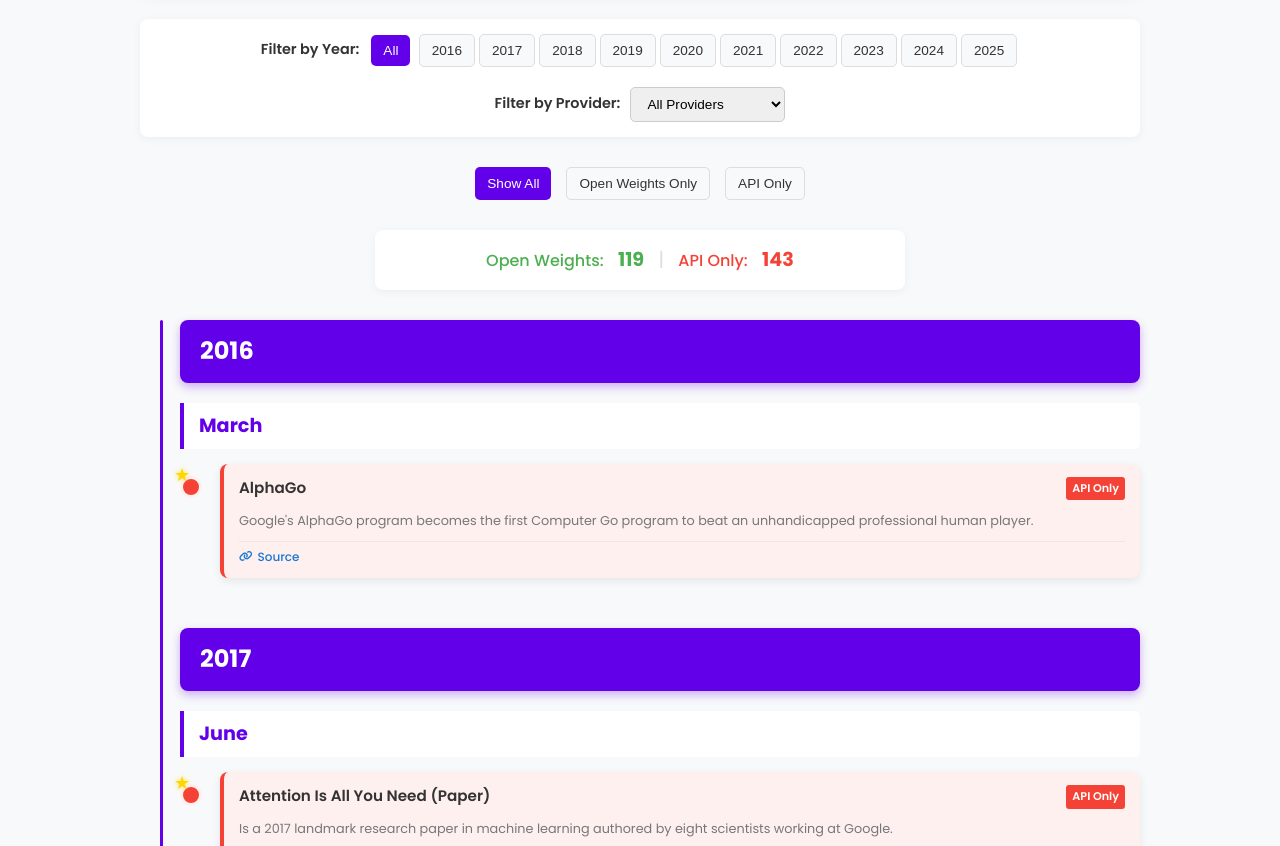
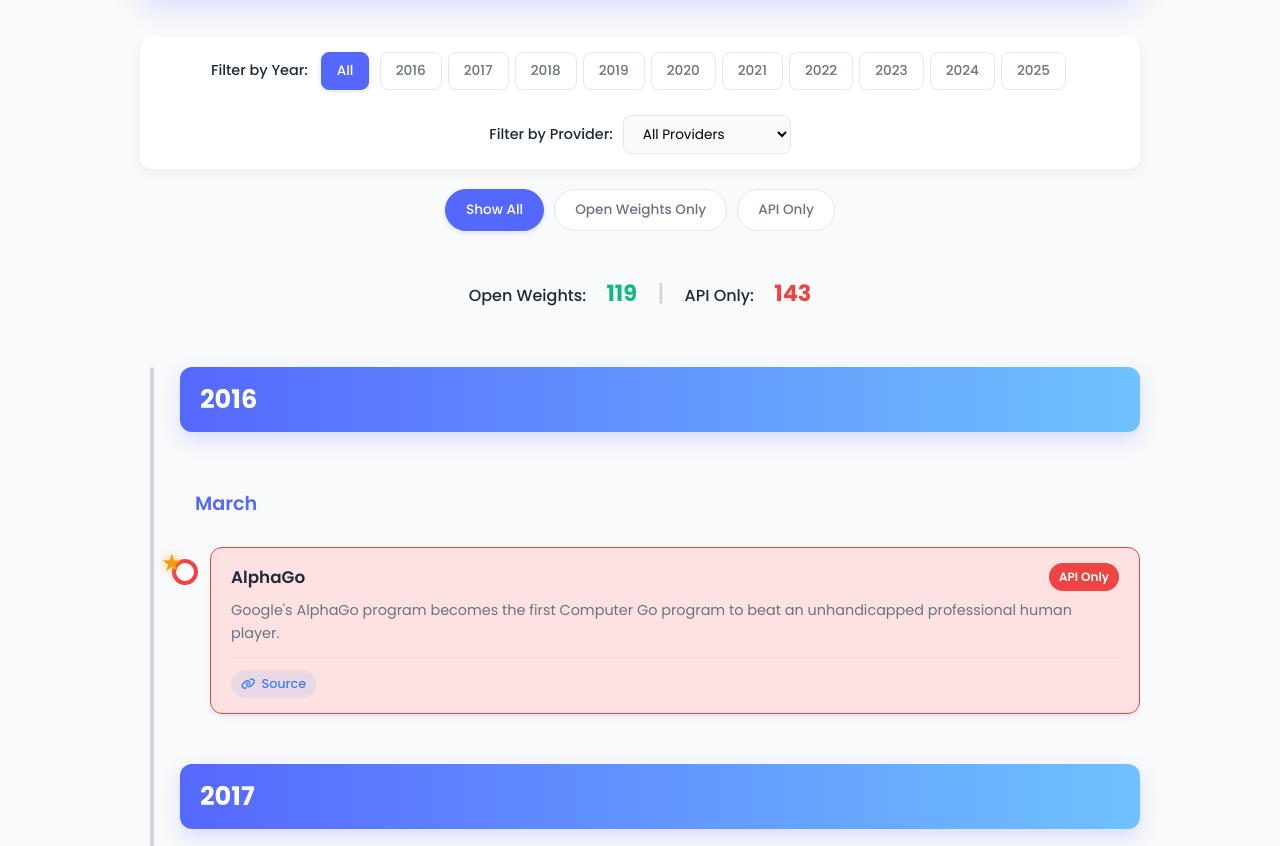
Before and after one commit to Railfree/Railfree.github.io, a plain HTML site: page index.html in a window 1280 px wide. Shown: the part 305-1151 px from the top of the page. Drawn offline with Linux system fonts and the light colour scheme.

Commit message:
Update index.html
New look and dark mode

```diff
--- a/index.html
+++ b/index.html
@@ -8,18 +8,20 @@
   <link rel="stylesheet" href="https://cdnjs.cloudflare.com/ajax/libs/font-awesome/6.0.0/css/all.min.css"> <!-- For icons -->
   <style>
     :root {
-      --primary-color: #6200ea;
-      --secondary-color: #03dac6;
-      --background-color: #f8f9fa;
+      --primary-color: #5568FE;
+      --secondary-color: #6FC2FF;
+      --background-color: #f9fafb;
       --card-background: #ffffff;
-      --text-color: #333;
-      --muted-text-color: #777;
-      --open-source-bg: #e8f5e9;
-      --open-source-border: #4caf50;
-      --api-only-bg: #fff0f0;
-      --api-only-border: #f44336;
-      --special-color: #ffd700;
-      --link-color: #1976d2; /* Blue for links */
+      --text-color: #1f2937;
+      --muted-text-color: #6b7280;
+
+      --open-source-bg: #ecfdf5;
+      --open-source-border: #10b981;
+      --api-only-bg: #fee2e2;
+      --api-only-border: #ef4444;
+
+      --special-color: #f59e0b;
+      --link-color: #3b82f6;
     }
 
     body {
@@ -29,6 +31,8 @@
       margin: 0;
       padding: 0;
       line-height: 1.6;
+      -webkit-font-smoothing: antialiased;
+      -moz-osx-font-smoothing: grayscale;
     }
 
     .container {
@@ -39,21 +43,24 @@
 
     .hero-section {
       text-align: center;
-      padding: 40px 20px;
-      background-color: var(--primary-color);
+      padding: 50px 20px;
+      background: linear-gradient(135deg, var(--primary-color), var(--secondary-color));
       color: white;
-      border-radius: 8px;
-      margin-bottom: 30px;
-      box-shadow: 0 4px 15px rgba(0, 0, 0, 0.1);
+      border-radius: 16px;
+      margin-bottom: 40px;
+      box-shadow: 0 10px 30px rgba(85, 104, 254, 0.2);
     }
     .hero-section h1 {
       margin: 0;
-      font-size: 2.2em;
+      font-size: 2.5em;
       font-weight: 700;
+      text-shadow: 0 2px 4px rgba(0,0,0,0.1);
     }
     .hero-section p {
-      font-size: 1em;
+      font-size: 1.1em;
       color: rgba(255, 255, 255, 0.9);
+      max-width: 600px;
+      margin: 10px auto 0 auto;
     }
 
     .filter-controls {
@@ -62,11 +69,11 @@
       justify-content: center;
       align-items: center;
       padding: 15px 20px;
-      gap: 20px;
+      gap: 25px;
       background-color: var(--card-background);
-      border-radius: 8px;
-      box-shadow: 0 2px 10px rgba(0, 0, 0, 0.05);
-      margin-bottom: 30px;
+      border-radius: 12px;
+      box-shadow: 0 4px 12px rgba(0, 0, 0, 0.05);
+      margin-bottom: 20px;
     }
     .filter-group {
       display: flex;
@@ -74,82 +81,91 @@
       gap: 10px;
     }
     .filter-group label {
-      font-weight: 600;
+      font-weight: 500;
       font-size: 0.9em;
       color: var(--text-color);
     }
     #year-filter-buttons .toggle-button {
-        margin: 0 2px;
+        margin: 0 3px;
     }
     select, .toggle-button {
-      padding: 8px 12px;
-      border-radius: 5px;
-      border: 1px solid #ccc;
+      padding: 8px 15px;
+      border-radius: 8px;
+      border: 1px solid #e5e7eb;
       font-size: 0.85em;
+      font-family: 'Poppins', sans-serif;
       cursor: pointer;
-      transition: all 0.3s ease;
+      transition: all 0.2s ease;
+      background-color: #f9fafb;
     }
     select:focus, .toggle-button:focus {
       outline: none;
       border-color: var(--primary-color);
-      box-shadow: 0 0 0 3px rgba(98, 0, 234, 0.3);
+      box-shadow: 0 0 0 3px rgba(85, 104, 254, 0.2);
     }
     .toggle-button {
-      background-color: var(--background-color);
-      color: var(--text-color);
-      border: 1px solid #ddd;
+      background-color: var(--card-background);
+      color: var(--muted-text-color);
+      border: 1px solid #e5e7eb;
+      font-weight: 500;
+    }
+    .toggle-button:hover {
+        background-color: #f3f4f6;
+        border-color: #d1d5db;
     }
     .toggle-button.active {
       color: white;
-      border: none;
+      border: 1px solid transparent;
+      box-shadow: 0 2px 5px rgba(0,0,0,0.1);
     }
-    .toggle-button.open-source.active { background-color: var(--open-source-border); }
-    .toggle-button.api-only.active { background-color: var(--api-only-border); }
-    .toggle-button.show-all.active { background-color: var(--primary-color); }
-    .toggle-button.year-btn.active { background-color: var(--primary-color); }
+    .toggle-button.open-source.active { background-color: var(--open-source-border); border-color: var(--open-source-border); }
+    .toggle-button.api-only.active { background-color: var(--api-only-border); border-color: var(--api-only-border); }
+    .toggle-button.show-all.active { background-color: var(--primary-color); border-color: var(--primary-color); }
+    .toggle-button.year-btn.active { background-color: var(--primary-color); border-color: var(--primary-color); }
 
     .category-filters {
         display: flex;
         justify-content: center;
         margin-bottom: 30px;
-        gap: 15px;
+        gap: 10px;
         flex-wrap: wrap;
+    }
+    .category-filters .toggle-button {
+        padding: 10px 20px;
+        border-radius: 50px; /* Pill shape */
     }
 
     .counter-container {
       text-align: center;
       padding: 15px;
-      background-color: var(--card-background);
-      margin: 0 auto 30px auto;
-      border-radius: 8px;
-      box-shadow: 0 2px 10px rgba(0, 0, 0, 0.05);
+      margin: 0 auto 40px auto;
       max-width: 500px;
+      font-weight: 500;
     }
-    .counter-container span { margin: 0 5px; }
+    .counter-container span { margin: 0 8px; }
     .counter-container .count {
-        font-size: 1.2em;
+        font-size: 1.4em;
         font-weight: 700;
-        color: var(--primary-color);
     }
     .counter-container .open-source-count { color: var(--open-source-border); }
     .counter-container .api-only-count { color: var(--api-only-border); }
 
     .timeline {
       position: relative;
-      padding-left: 40px;
       list-style: none;
       margin: 0;
+      padding-left: 10px;
     }
 
     .timeline::before {
       content: '';
       position: absolute;
-      left: 20px;
+      left: 10px;
       top: 0;
       bottom: 0;
-      width: 3px;
-      background-color: var(--primary-color);
-      border-radius: 1.5px;
+      width: 4px;
+      background: linear-gradient(to top, #e5e7eb, #d1d5db);
+      border-radius: 2px;
       z-index: 1;
     }
 
@@ -160,87 +176,92 @@
 
     .timeline-year h2 {
       position: sticky;
-      top: 0;
-      background-color: var(--primary-color);
+      top: 10px;
+      background: linear-gradient(90deg, var(--primary-color), var(--secondary-color));
       color: white;
       padding: 12px 20px;
-      border-radius: 8px;
-      font-size: 1.5em;
-      margin-bottom: 20px;
+      border-radius: 12px;
+      font-size: 1.6em;
+      margin-left: 30px;
+      margin-bottom: 30px;
       z-index: 10;
-      box-shadow: 0 4px 10px rgba(98, 0, 234, 0.3);
+      box-shadow: 0 8px 20px rgba(85, 104, 254, 0.2);
     }
 
     .timeline-month {
       position: relative;
       margin-bottom: 30px;
+      padding-left: 30px;
     }
 
     .timeline-month h3 {
       position: sticky;
-      top: 65px;
-      background-color: rgba(255, 255, 255, 0.95);
+      top: 90px;
+      background-color: rgba(249, 250, 251, 0.8);
+      backdrop-filter: blur(8px);
       color: var(--primary-color);
       font-size: 1.2em;
+      font-weight: 600;
       padding: 8px 15px;
-      border-left: 4px solid var(--primary-color);
-      border-radius: 0 5px 5px 0;
-      margin-bottom: 15px;
+      margin-bottom: 20px;
       z-index: 5;
-      backdrop-filter: blur(5px);
+      display: inline-block;
+      border-radius: 8px;
     }
 
     .timeline-item {
       position: relative;
-      padding-left: 40px;
-      margin-bottom: 20px;
+      padding-left: 30px;
+      margin-bottom: 25px;
       z-index: 2;
     }
 
     .timeline-item::before {
       content: '';
       position: absolute;
-      left: 0;
+      left: -8px;
       top: 12px;
-      width: 16px;
-      height: 16px;
-      background-color: var(--secondary-color);
-      border: 3px solid var(--primary-color);
+      width: 18px;
+      height: 18px;
+      background-color: var(--card-background);
+      border: 4px solid var(--secondary-color);
       border-radius: 50%;
       z-index: 3;
+      transition: transform 0.2s ease;
     }
 
     .timeline-item[data-special="true"]::after {
       content: '★';
       position: absolute;
-      left: -6px;
+      left: -19px;
       top: -3px;
       color: var(--special-color);
-      font-size: 18px;
+      font-size: 24px;
       z-index: 4;
-      text-shadow: 0 0 5px rgba(255, 215, 0, 0.7);
+      text-shadow: 0 0 10px rgba(245, 158, 11, 0.7);
     }
 
-    .timeline-item.open-source::before { background-color: var(--open-source-border); border-color: var(--open-source-bg); }
-    .timeline-item.api-only::before { background-color: var(--api-only-border); border-color: var(--api-only-bg); }
+    .timeline-item.open-source::before { border-color: var(--open-source-border); }
+    .timeline-item.api-only::before { border-color: var(--api-only-border); }
 
     .event-card {
       background-color: var(--card-background);
-      padding: 12px 15px;
-      border-radius: 8px;
-      box-shadow: 0 3px 10px rgba(0, 0, 0, 0.08);
-      transition: all 0.3s ease-in-out;
-      border-left: 4px solid var(--primary-color);
+      padding: 15px 20px;
+      border-radius: 12px;
+      box-shadow: 0 4px 6px -1px rgba(0, 0, 0, 0.07), 0 2px 4px -2px rgba(0, 0, 0, 0.05);
+      transition: all 0.3s cubic-bezier(.25,.8,.25,1);
       position: relative;
-      display: flex;
-      flex-direction: column;
+      border: 1px solid #e5e7eb;
     }
-    .timeline-item.open-source .event-card { border-left: 4px solid var(--open-source-border); background-color: var(--open-source-bg); }
-    .timeline-item.api-only .event-card { border-left: 4px solid var(--api-only-border); background-color: var(--api-only-bg); }
+    .timeline-item.open-source .event-card { border-color: var(--open-source-border); background-color: var(--open-source-bg);}
+    .timeline-item.api-only .event-card { border-color: var(--api-only-border); background-color: var(--api-only-bg); }
 
     .event-card:hover {
-      transform: translateY(-3px);
-      box-shadow: 0 6px 15px rgba(0, 0, 0, 0.15);
+      transform: translateY(-5px);
+      box-shadow: 0 10px 15px -3px rgba(0, 0, 0, 0.1), 0 4px 6px -2px rgba(0, 0, 0, 0.07);
+    }
+    .timeline-item:hover::before {
+        transform: scale(1.2);
     }
 
     .card-header {
@@ -248,7 +269,7 @@
       justify-content: space-between;
       align-items: center;
       gap: 10px;
-      margin-bottom: 5px;
+      margin-bottom: 8px;
     }
 
     .card-title-group {
@@ -261,22 +282,22 @@
 
     .card-title-group h4 {
       margin: 0;
-      font-size: 0.95em;
+      font-size: 1.05em;
       font-weight: 600;
       color: var(--text-color);
     }
 
     .event-card p {
       margin: 5px 0 0 0;
-      font-size: 0.8em;
+      font-size: 0.9em;
       color: var(--muted-text-color);
     }
 
     .card-header .tag {
-      padding: 3px 6px;
-      font-size: 0.7em;
+      padding: 4px 10px;
+      font-size: 0.75em;
       font-weight: 600;
-      border-radius: 3px;
+      border-radius: 50px;
       color: white;
       white-space: nowrap;
       flex-shrink: 0;
@@ -284,38 +305,43 @@
     .card-header .tag.open-source-tag { background-color: var(--open-source-border); }
     .card-header .tag.api-only-tag { background-color: var(--api-only-border); }
 
-    /* --- NEW CSS FOR LINKS CONTAINER --- */
     .event-links-container {
         display: flex;
         flex-wrap: wrap;
         gap: 15px;
-        margin-top: 10px;
-        padding-top: 5px;
+        margin-top: 12px;
+        padding-top: 12px;
         border-top: 1px solid rgba(0,0,0,0.05);
     }
 
     .event-link {
-        display: flex;
+        display: inline-flex;
         align-items: center;
-        gap: 5px;
-        font-size: 0.75em;
+        gap: 6px;
+        font-size: 0.8em;
         font-weight: 500;
         color: var(--link-color);
         text-decoration: none;
         white-space: nowrap;
+        background-color: rgba(59, 130, 246, 0.1);
+        padding: 4px 10px;
+        border-radius: 50px;
+        transition: all 0.2s ease;
     }
     .event-link i {
         font-size: 0.9em;
     }
     .event-link:hover {
-        text-decoration: underline;
+        text-decoration: none;
+        background-color: rgba(59, 130, 246, 0.2);
+        color: #2563eb;
     }
 
     .github-link {
       text-align: center;
       padding: 12px;
-      background-color: #24292e;
-      color: white;
+      background-color: #374151; /* Dark Gray */
+      color: #e5e7eb;
       font-size: 1em;
       margin-bottom: 30px;
     }
@@ -323,33 +349,102 @@
       color: white;
       text-decoration: none;
       font-weight: 500;
+      transition: color 0.2s;
     }
     .github-link a:hover {
-      text-decoration: underline;
+      color: var(--secondary-color);
     }
 
     @media (max-width: 768px) {
       .container { padding: 15px; }
+      .hero-section h1 { font-size: 2em; }
+      .timeline::before { left: 5px; }
+      .timeline-item { padding-left: 20px; }
+      .timeline-item::before { left: -9px; }
+      .timeline-item[data-special="true"]::after { font-size: 22px; left: -18px; }
+      .timeline-year h2 { margin-left: 20px; font-size: 1.4em; }
+      .timeline-month { padding-left: 20px; }
+      .timeline-month h3 { top: 80px; font-size: 1.1em; }
+    }
+    @media (max-width: 480px) {
+      .hero-section { padding: 40px 15px; border-radius: 12px; }
       .hero-section h1 { font-size: 1.8em; }
       .filter-controls { flex-direction: column; gap: 15px; }
-      .timeline::before { left: 10px; }
-      .timeline-item { padding-left: 30px; }
-      .timeline-item::before { left: 0; width: 14px; height: 14px; top: 10px; border-width: 2px; }
-      .timeline-item[data-special="true"]::after { font-size: 16px; left: -5px; top: -2px;}
-      .timeline-month h3 { top: 55px; font-size: 1.1em; }
+      .filter-group { flex-direction: column; align-items: stretch; width: 100%; text-align: center; }
+      select, .toggle-button { width: 100%; text-align: center; justify-content: center; }
+      .timeline-year h2 { font-size: 1.3em; margin-left: 10px; }
+      .timeline-month { padding-left: 10px; }
+      .timeline-month h3 { font-size: 1em; }
+      .card-title-group h4 { font-size: 1em; }
+      .event-card p { font-size: 0.85em; }
+      .card-header .tag { font-size: 0.7em; }
+      .event-link { font-size: 0.8em; }
     }
-    @media (max-width: 480px) {
-      .hero-section h1 { font-size: 1.6em; }
-      .filter-controls { gap: 10px; }
-      .filter-group { flex-direction: column; align-items: flex-start; width: 100%; }
-      select, .toggle-button { width: 100%; }
-      .timeline-month h3 { font-size: 1em; }
-      .card-header { flex-wrap: wrap; }
-      .card-title-group h4 { font-size: 0.9em; }
-      .event-card p { font-size: 0.75em; }
-      .card-header .tag { font-size: 0.65em; }
-      .event-link { font-size: 0.75em; }
+
+    /* --- DARK MODE STYLES START --- */
+    @media (prefers-color-scheme: dark) {
+      :root {
+        --background-color: #170024;
+        --card-background: #1f2937;
+        --text-color: #e5e7eb;
+        --muted-text-color: #9ca3af;
+
+        --open-source-bg: #00291e;
+        --api-only-bg: #3a0000;
+
+        --link-color: #60a5fa;
+      }
+
+      select, .toggle-button {
+        border-color: #374151;
+        background-color: #374151;
+        color: var(--text-color);
+      }
+      .toggle-button:hover {
+          background-color: #4b5563;
+          border-color: #4b5563;
+      }
+
+      /* The separator bar in the counter has an inline style, requiring !important to override */
+      .counter-container span[style*="d1d5db"] {
+        color: #4b5563 !important;
+      }
+
+      .timeline::before {
+        background: linear-gradient(to top, #374151, #4b5563);
+      }
+
+      .timeline-month h3 {
+        background-color: rgba(17, 24, 39, 0.85); /* Dark blur background */
+        color: var(--secondary-color);
+      }
+
+      .event-card {
+        border: 1px solid #374151;
+        box-shadow: 0 4px 6px -1px rgba(0, 0, 0, 0.2), 0 2px 4px -2px rgba(0, 0, 0, 0.15);
+      }
+      .event-card:hover {
+        box-shadow: 0 10px 15px -3px rgba(0, 0, 0, 0.25), 0 4px 6px -2px rgba(0, 0, 0, 0.2);
+      }
+      .timeline-item.open-source .event-card { border-color: var(--open-source-border); }
+      .timeline-item.api-only .event-card { border-color: var(--api-only-border); }
+
+      .event-links-container {
+          border-top: 1px solid rgba(255, 255, 255, 0.1);
+      }
+      .event-link {
+          background-color: rgba(96, 165, 250, 0.15);
+      }
+      .event-link:hover {
+          background-color: rgba(96, 165, 250, 0.25);
+          color: #93c5fd;
+      }
+
+      .github-link {
+        background-color: #1f2937;
+      }
     }
+    /* --- DARK MODE STYLES END --- */
   </style>
 </head>
 <body>
@@ -388,10 +483,10 @@
     </div>
 
     <div class="counter-container">
-      <span style="color: var(--open-source-border); font-weight: 500;">Open Weights:</span>
+      <span style="font-weight: 500;">Open Weights:</span>
       <span id="open-source-count" class="count open-source-count">0</span>
-      <span style="color: #ddd; font-size: 1.2em;">|</span>
-      <span style="color: var(--api-only-border); font-weight: 500;">API Only:</span>
+      <span style="color: #d1d5db; font-size: 1.4em;">|</span>
+      <span style="font-weight: 500;">API Only:</span>
       <span id="api-only-count" class="count api-only-count">0</span>
     </div>
 
@@ -499,7 +594,6 @@ function populateTimeline() {
                 const categoryClass = event.category === 'open-source' ? 'open-source' : 'api-only';
                 const tagText = event.category === 'open-source' ? 'Open Weights' : 'API Only';
 
-                // --- MODIFICATION START: Dynamically find all links ---
                 const eventLinks = Object.keys(event)
                     .filter(key => key.startsWith('link') && event[key])
                     .sort() // Sorts keys to ensure order (link, link1, link2)
@@ -519,10 +613,9 @@ function populateTimeline() {
                     });
                     linksHtml += '</div>';
                 }
-                // --- MODIFICATION END ---
 
                 timelineHtml += `
-                    <div class="timeline-item ${categoryClass}" data-year="${event.year}" data-provider="${event.provider || 'N/A'}" data-category="${event.category}" data-special="${event.special}">
+                    <div class="timeline-item ${categoryClass}" data-year="${event.year}" data-provider="${event.provider || 'N/A'}" data-category="${event.category}" data-special="${event.special || 'false'}">
                         <div class="event-card">
                             <div class="card-header">
                                 <div class="card-title-group">
```
